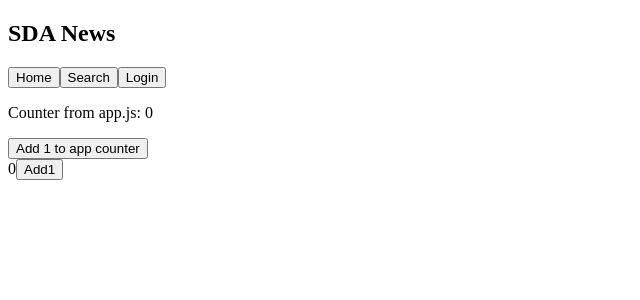
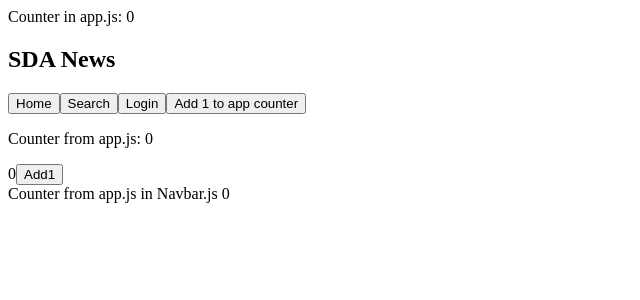
Before and after one commit to RafalZakrzewski84/first_react_app, a React (Create React App) app: page / in a window 1280 px wide. Shown: the top 300 px of the page, without its empty margins (0-640 px from the left). Built offline with nearby package versions, Linux system fonts and the light colour scheme.

Commit message:
correcting exercise 1

```diff
--- a/src/App.js
+++ b/src/App.js
@@ -19,9 +19,10 @@ function App() {
 
 	return (
 		<div className='App'>
+			<span>Counter in app.js: {counter}</span>
 			{/* passing counter and setCounter to lower element navbar */}
 			<Navbar counter={counter} setCounter={setCounter} />
-			<Counter />
+			<Counter counter={counter}/>
 		</div>
 	);
 }
--- a/src/components/counter/Counter.js
+++ b/src/components/counter/Counter.js
@@ -4,7 +4,7 @@ import React, { useState } from 'react';
 
 //React.Fragment - use to do not nest elements in div!!!!
 //adding props in counter function
-const Counter = () => {
+const Counter = (props) => {
 	const [count, setCount] = useState(0);
 
 	//function for setting count and counter from app
@@ -16,6 +16,8 @@ const Counter = () => {
 		<div>
 			<span>{count}</span>
 			<button onClick={counterSetting}>Add1</button>
+			<div><span>Counter from app.js in Navbar.js {props.counter}</span></div>
+
 		</div>
 	);
 };
--- a/src/components/navbar/Navbar.js
+++ b/src/components/navbar/Navbar.js
@@ -18,10 +18,11 @@ const Navbar = (props) => {
 			<button>Home</button>
 			<button>Search</button>
 			<button>Login</button>
+			<button onClick={counterAppAdding}>Add 1 to app counter</button>
 			<div>
 				{/* printing value of counter from app.ja */}
 				<p>Counter from app.js: {props.counter}</p>
-				<button onClick={counterAppAdding}>Add 1 to app counter</button>
+
 			</div>
 		</nav>
 	);
```
